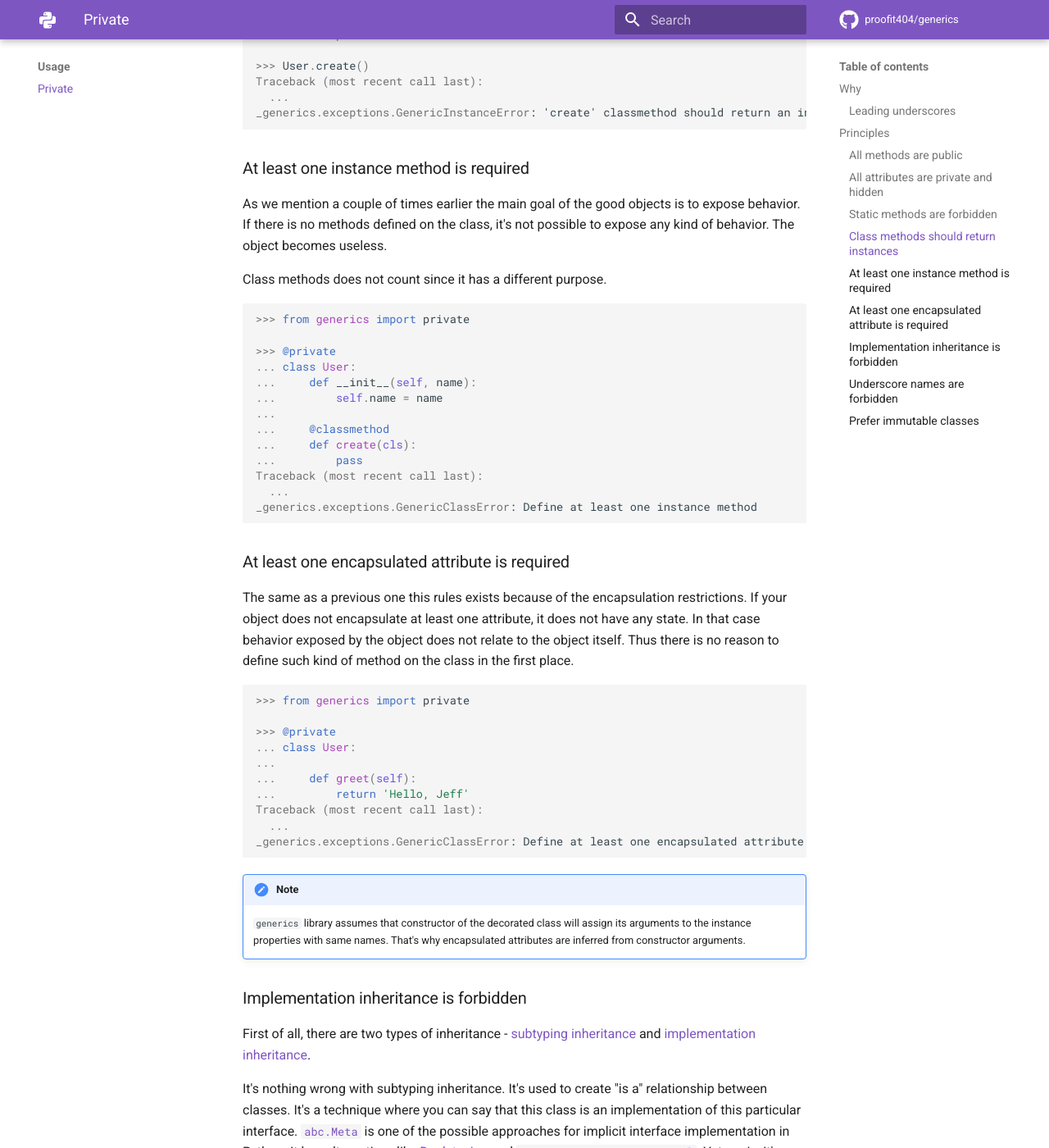
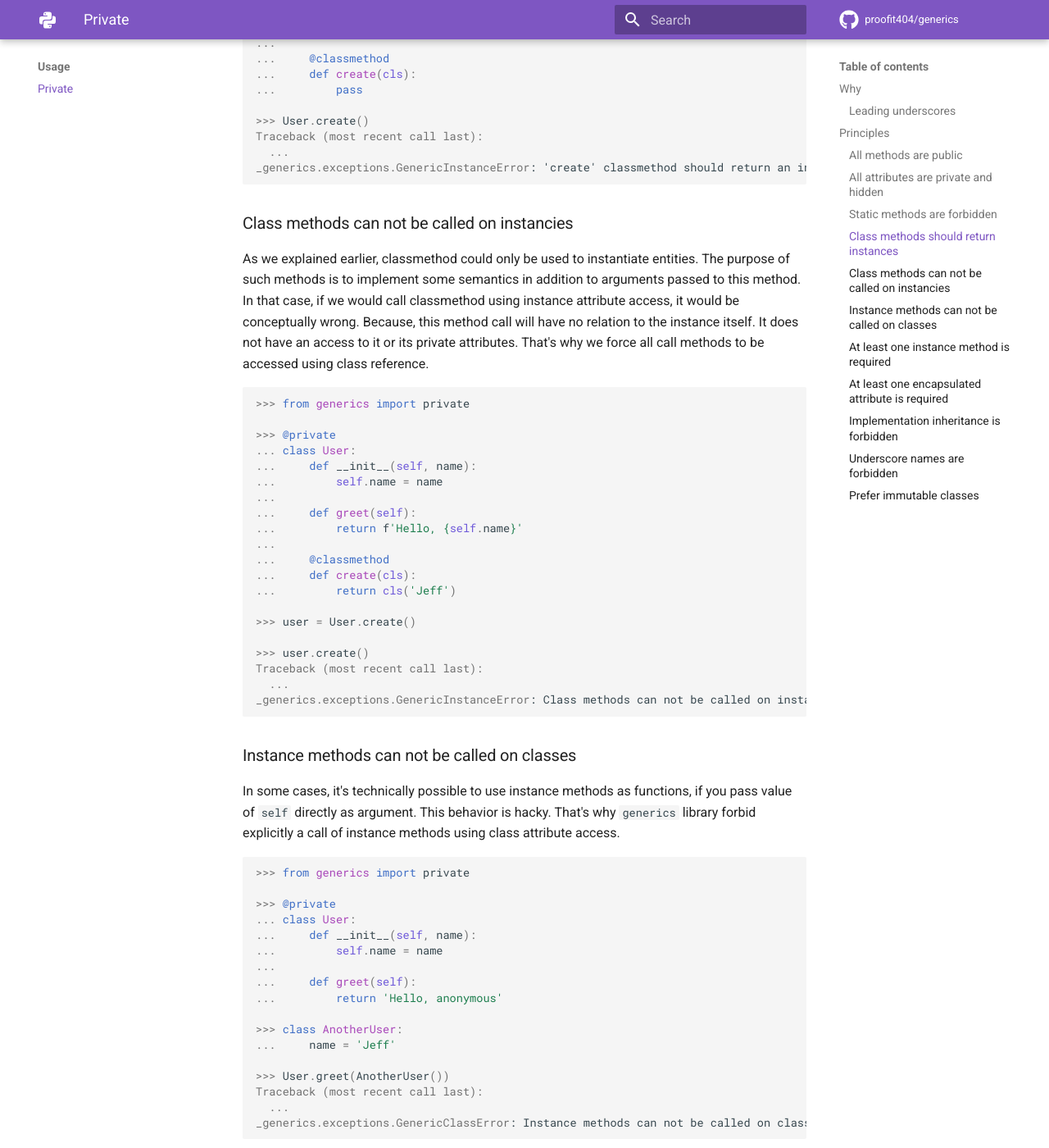
Before and after one commit to proofit404/generics, an MkDocs documentation site: the page built from docs/private.md, in a window 1280 px wide and 1400 px high, scrolled down 3607 px. Shown: the whole window at 82% size. Built offline with MkDocs 1.6.1 and Material for MkDocs 9.7.7, drawn with Linux system fonts in a browser that asks for light colours; comment, search, counter and statistics services are not loaded; some of the changed text lies outside the part shown.

Commit message:
docs: explain method call restrictions #220

````diff
--- a/docs/private.md
+++ b/docs/private.md
@@ -46,6 +46,8 @@ It may be a nice convention to have it in the code base, but
 - [All attributes are private and hidden](#all-attributes-are-private-and-hidden)
 - [Static methods are forbidden](#static-methods-are-forbidden)
 - [Class methods should return instances](#class-methods-should-return-instances)
+- [Class methods can not be called on instancies](#class-methods-can-not-be-called-on-instancies)
+- [Instance methods can not be called on classes](#instance-methods-can-not-be-called-on-classes)
 - [At least one instance method is required](#at-least-one-instance-method-is-required)
 - [At least one encapsulated attribute is required](#at-least-one-encapsulated-attribute-is-required)
 - [Implementation inheritance is forbidden](#implementation-inheritance-is-forbidden)
@@ -184,6 +186,70 @@ instantiation of the object.
 Traceback (most recent call last):
   ...
 _generics.exceptions.GenericInstanceError: 'create' classmethod should return an instance of the 'User' class
+
+```
+
+### Class methods can not be called on instancies
+
+As we explained earlier, classmethod could only be used to instantiate entities.
+The purpose of such methods is to implement some semantics in addition to
+arguments passed to this method. In that case, if we would call classmethod
+using instance attribute access, it would be conceptually wrong. Because, this
+method call will have no relation to the instance itself. It does not have an
+access to it or its private attributes. That's why we force all call methods to
+be accessed using class reference.
+
+```pycon
+
+>>> from generics import private
+
+>>> @private
+... class User:
+...     def __init__(self, name):
+...         self.name = name
+...
+...     def greet(self):
+...         return f'Hello, {self.name}'
+...
+...     @classmethod
+...     def create(cls):
+...         return cls('Jeff')
+
+>>> user = User.create()
+
+>>> user.create()
+Traceback (most recent call last):
+  ...
+_generics.exceptions.GenericInstanceError: Class methods can not be called on instances
+
+```
+
+### Instance methods can not be called on classes
+
+In some cases, it's technically possible to use instance methods as functions,
+if you pass value of `self` directly as argument. This behavior is hacky. That's
+why `generics` library forbid explicitly a call of instance methods using class
+attribute access.
+
+```pycon
+
+>>> from generics import private
+
+>>> @private
+... class User:
+...     def __init__(self, name):
+...         self.name = name
+...
+...     def greet(self):
+...         return 'Hello, anonymous'
+
+>>> class AnotherUser:
+...     name = 'Jeff'
+
+>>> User.greet(AnotherUser())
+Traceback (most recent call last):
+  ...
+_generics.exceptions.GenericClassError: Instance methods can not be called on classes
 
 ```
 
````
